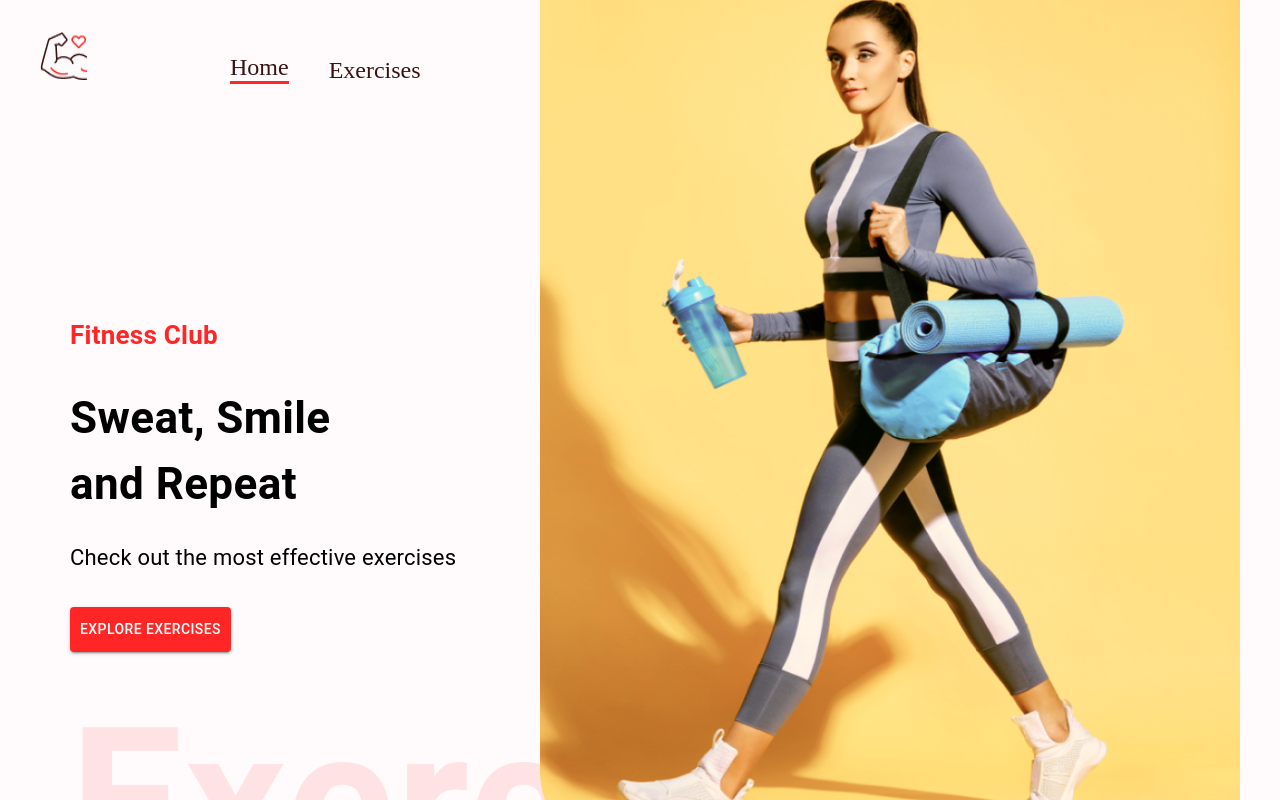
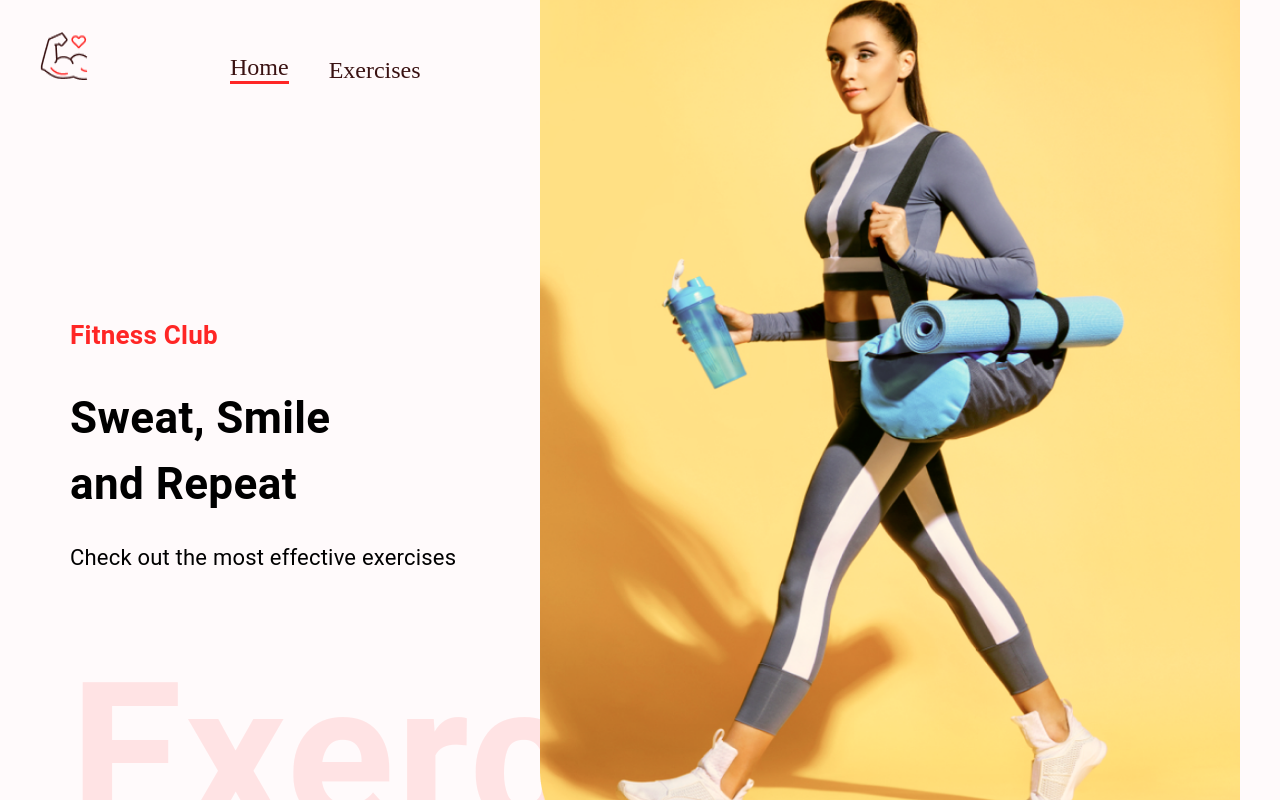
Before and after one commit to EugeniaKolodeichuk/fitness-exercices-app, a React (Create React App) app: page / in a window 1280 px wide. Shown: the top 800 px of the page. Built offline with nearby package versions, Linux system fonts and the light colour scheme; no server answers.

Commit message:
Update HeroBanner.js

```diff
--- a/src/components/HeroBanner.js
+++ b/src/components/HeroBanner.js
@@ -27,14 +27,6 @@ const HeroBanner = () => {
         <Typography fontSize="22px" lineHeight="35px" mb={4}>
            Check out the most effective exercises
         </Typography>
-        <Button
-            variant="contained"
-            color="error"
-            href="exercises"
-            sx={{ backgroundColor: '#FF2625', padding: '10px' }}
-        >
-            Explore Exercises
-        </Button>
         <Typography
             fontWeight={600}
             color="#FF2625"
```
